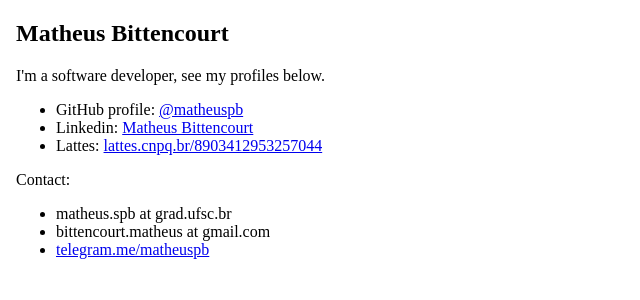
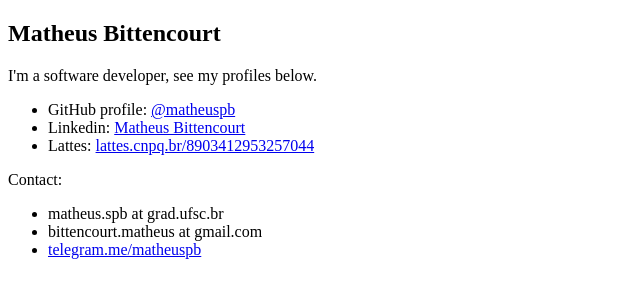
Before and after one commit to matheuspb/matheuspb.com, a Next.js app: page / in a window 1280 px wide. Shown: the top 300 px of the page, without its empty margins (0-640 px from the left). Built offline with nearby package versions, Linux system fonts and the light colour scheme.

Commit message:
move header to app

```diff
--- a/pages/_app.tsx
+++ b/pages/_app.tsx
@@ -1,11 +1,17 @@
 import React from 'react'
 import { AppProps } from 'next/app'
+import Head from 'next/head'
 
 const App: React.FunctionComponent<AppProps> = ({
   Component,
   pageProps
 }: AppProps) => (
-  <Component {...pageProps} />
+  <>
+    <Head>
+      <title>Matheus Bittencourt</title>
+    </Head>
+    <Component {...pageProps} />
+  </>
 )
 
 export default App
--- a/pages/index.tsx
+++ b/pages/index.tsx
@@ -2,11 +2,6 @@ import React from 'react'
 
 const Home: React.FunctionComponent = () => (
   <div>
-    <head>
-      <title>Matheus Bittencourt</title>
-    </head>
-
-    <body>
     <h2>Matheus Bittencourt</h2>
 
     <p>
@@ -42,7 +37,6 @@ const Home: React.FunctionComponent = () => (
         <a href='https://telegram.me/matheuspb'>telegram.me/matheuspb</a>
       </li>
     </ul></p>
-    </body>
   </div>
 )
 
```
Lines whose indentation alone changed are shown as unchanged.
